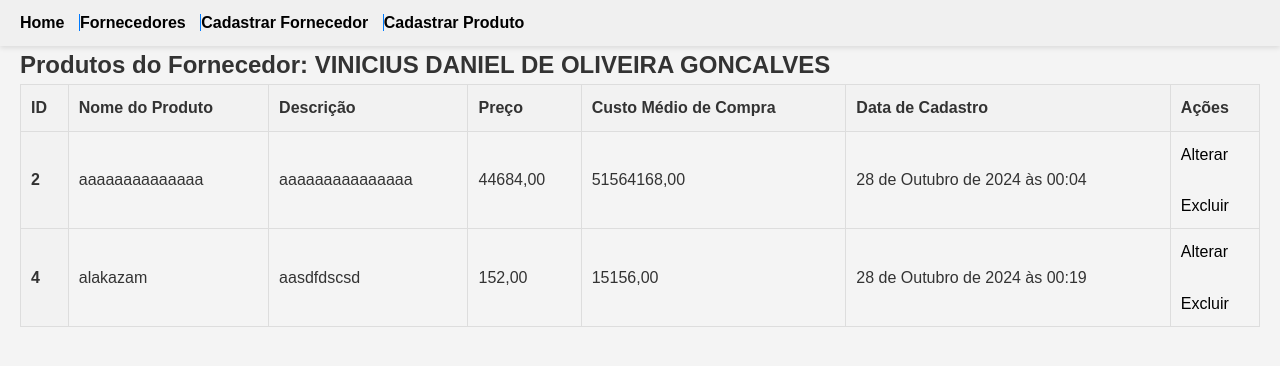
After one commit to ViniDaniel/Cadastro_de_Fornecedores, a Django app: page /fornecedores/6/produtos/ in a window 1280 px wide. The commit adds this page. Shown: the top 366 px of the page. Run offline with Django 5.2, Linux system fonts and the light colour scheme; data comes from the database, SQL or seed files in the repository.

Commit message:
atualização e criação da tabela de produtos separadamente

```diff
--- a/setup/urls.py
+++ b/setup/urls.py
@@ -22,13 +22,36 @@ from todos.views import (
     FornecedorListView,
     FornecedorCreateView,
     FornecedorUpdateView,
-    FornecedorDeleteView)
+    FornecedorDeleteView,
+    ProdutoCreateView,
+    ProdutoUpdateView,
+    ProdutoDeleteView,
+    ProdutosPorFornecedorListView,
+)
 
 urlpatterns = [
     path("admin/", admin.site.urls),
     path("", index, name="index"),
     path("fornecedores", FornecedorListView.as_view(), name="fornecedor_list"),
-    path('create', FornecedorCreateView.as_view(), name='fornecedor_form'),
-    path('atualizar/<int:pk>/', FornecedorUpdateView.as_view(), name="fornecedor_update"),
-    path('deletar/<int:pk>/', FornecedorDeleteView.as_view(), name="fornecedor_delete"),
+    path("create", FornecedorCreateView.as_view(), name="fornecedor_form"),
+    path(
+        "atualizar/<int:pk>/", FornecedorUpdateView.as_view(), name="fornecedor_update"
+    ),
+    path("deletar/<int:pk>/", FornecedorDeleteView.as_view(), name="fornecedor_delete"),
+    path("produtos", ProdutoCreateView.as_view(), name="produtos_form"),
+    path(
+        "produtos/atualizar/<int:pk>/",
+        ProdutoUpdateView.as_view(),
+        name="produtos_update",
+    ),
+    path(
+        "produtos/deletar/<int:pk>/",
+        ProdutoDeleteView.as_view(),
+        name="produtos_delete",
+    ),
+    path(
+        "fornecedores/<int:fornecedor_id>/produtos/",
+        ProdutosPorFornecedorListView.as_view(),
+        name="produtos_por_fornecedor",
+    ),
 ]
--- a/todos/models.py
+++ b/todos/models.py
@@ -5,45 +5,66 @@ from django.db import models
 # Create your models here.
 class Fornecedor(models.Model):
     UF_CHOICES = [
-        ('AC', 'Acre'),
-        ('AL', 'Alagoas'),
-        ('AP', 'Amapá'),
-        ('AM', 'Amazonas'),
-        ('BA', 'Bahia'),
-        ('CE', 'Ceará'),
-        ('DF', 'Distrito Federal'),
-        ('ES', 'Espírito Santo'),
-        ('GO', 'Goiás'),
-        ('MA', 'Maranhão'),
-        ('MT', 'Mato Grosso'),
-        ('MS', 'Mato Grosso do Sul'),
-        ('MG', 'Minas Gerais'),
-        ('PA', 'Pará'),
-        ('PB', 'Paraíba'),
-        ('PR', 'Paraná'),
-        ('PE', 'Pernambuco'),
-        ('PI', 'Piauí'),
-        ('RJ', 'Rio de Janeiro'),
-        ('RN', 'Rio Grande do Norte'),
-        ('RS', 'Rio Grande do Sul'),
-        ('RO', 'Rondônia'),
-        ('RR', 'Roraima'),
-        ('SC', 'Santa Catarina'),
-        ('SP', 'São Paulo'),
-        ('SE', 'Sergipe'),
-        ('TO', 'Tocantins'),
-    ] #No UF_Choices, primeira parte é como salva, segunda parte é como aparece pro usuario
+        ("AC", "Acre"),
+        ("AL", "Alagoas"),
+        ("AP", "Amapá"),
+        ("AM", "Amazonas"),
+        ("BA", "Bahia"),
+        ("CE", "Ceará"),
+        ("DF", "Distrito Federal"),
+        ("ES", "Espírito Santo"),
+        ("GO", "Goiás"),
+        ("MA", "Maranhão"),
+        ("MT", "Mato Grosso"),
+        ("MS", "Mato Grosso do Sul"),
+        ("MG", "Minas Gerais"),
+        ("PA", "Pará"),
+        ("PB", "Paraíba"),
+        ("PR", "Paraná"),
+        ("PE", "Pernambuco"),
+        ("PI", "Piauí"),
+        ("RJ", "Rio de Janeiro"),
+        ("RN", "Rio Grande do Norte"),
+        ("RS", "Rio Grande do Sul"),
+        ("RO", "Rondônia"),
+        ("RR", "Roraima"),
+        ("SC", "Santa Catarina"),
+        ("SP", "São Paulo"),
+        ("SE", "Sergipe"),
+        ("TO", "Tocantins"),
+    ]  # No UF_Choices, primeira parte é como salva, segunda parte é como aparece pro usuario
     nome = models.CharField(max_length=200, blank=False, null=False)
-    cnpj = models.CharField(max_length=14, blank=False, null=False, validators=[MinLengthValidator(14)])
+    cnpj = models.CharField(
+        max_length=14, blank=False, null=False, validators=[MinLengthValidator(14)]
+    )
     endereco = models.CharField(max_length=500, blank=False, null=False)
     bairro = models.CharField(max_length=50, blank=False, null=False)
     cidade = models.CharField(max_length=50, blank=False, null=False)
-    uf = models.CharField(max_length=2, choices=UF_CHOICES, verbose_name="UF",blank=False, null=False)
-    telefone = models.CharField(max_length=15, blank=False, null=False, validators=[MinLengthValidator(11)])
+    uf = models.CharField(
+        max_length=2, choices=UF_CHOICES, verbose_name="UF", blank=False, null=False
+    )
+    telefone = models.CharField(
+        max_length=15, blank=False, null=False, validators=[MinLengthValidator(11)]
+    )
     email = models.EmailField(blank=False, null=False)
-    tipo_de_produto = models.CharField(max_length=200, blank=False, null=False)
-    sobre_produto = models.CharField(max_length=500, blank=False, null=False)
     transportadora_principal = models.CharField(max_length=300, blank=False, null=False)
-    custo_medio_de_compra = models.DecimalField(max_digits=10, decimal_places=2, blank=True, null=True)
     outras_informações = models.CharField(max_length=500, blank=True, null=True)
+    outras_opcoes_de_contato = models.CharField(max_length=500, blank=True, null=True)
     data_cadastro = models.DateTimeField(auto_now_add=True)
+
+    def __str__(self):
+        return self.nome
+
+
+class Produto(models.Model):
+
+    nome_do_produto = models.CharField(max_length=100, blank=False, null=False)
+    descricao = models.CharField(max_length=500, blank=False, null=False)
+    preco = models.DecimalField(max_digits=10, decimal_places=2, blank=True, null=True)
+    custo_medio_de_compra = models.DecimalField(
+        max_digits=10, decimal_places=2, blank=True, null=True
+    )
+    data_cadastro = models.DateTimeField(auto_now_add=True)
+    fornecedor = models.ForeignKey(
+        Fornecedor, on_delete=models.CASCADE, related_name="produtos"
+    )
--- a/todos/templates/todos/base.html
+++ b/todos/templates/todos/base.html
@@ -15,6 +15,7 @@
                     <a href="{% url 'index' %}">Home</a>
                     <a href="{% url 'fornecedor_list' %}">Fornecedores</a>
                     <a href="{% url 'fornecedor_form' %}">Cadastrar Fornecedor</a>
+                    <a href="{% url 'produtos_form' %}">Cadastrar Produto</a>
                 </li>
             </ul>
         </nav>
--- /dev/null
+++ b/todos/templates/todos/produtos_por_fornecedor.html
@@ -0,0 +1,42 @@
+{% extends 'todos/base.html' %}
+
+{% block content %}
+    {% load static %}
+    <link rel="stylesheet" text="text/css" href="{% static 'css/fornecedor_list.css' %}">
+    <h2>Produtos do Fornecedor: {{ fornecedor.nome }}</h2>
+    <table border="1">
+        <thead>
+            <tr>
+                <th>ID</th>
+                <th>Nome do Produto</th>
+                <th>Descrição</th>
+                <th>Preço</th>
+                <th>Custo Médio de Compra</th>
+                <th>Data de Cadastro</th>
+                <th>Ações</th>
+            </tr>
+        </thead>
+        <tbody>
+            {% for produto in produtos %}
+            <tr>
+                <th scope="row">{{ produto.id }}</th>
+                <td>{{ produto.nome_do_produto }}</td>
+                <td>{{ produto.descricao }}</td>
+                <td>{{ produto.preco }}</td>
+                <td>{{ produto.custo_medio_de_compra }}</td>
+                <td>{{ produto.data_cadastro }}</td>
+                <td>
+                    <span class="mouse">
+                    <a href="{% url 'produtos_update' produto.id %} ">Alterar</a> <br><br>
+                    <a href="{% url 'produtos_delete' produto.id %}" >Excluir</a>
+                        </span>
+                </td>
+            </tr>
+            {% empty %}
+            <tr>
+                <td colspan="15">Nenhum produto cadastrado.</td>
+            </tr>
+            {% endfor %}
+        </tbody>
+    </table>
+{% endblock %}
--- a/todos/views.py
+++ b/todos/views.py
@@ -1,10 +1,7 @@
 from django.shortcuts import render
-from .models import Fornecedor
-from django.views.generic import (
-    ListView,
-    CreateView,
-    UpdateView,
-    DeleteView)
+from django.shortcuts import get_object_or_404
+from .models import Fornecedor, Produto
+from django.views.generic import ListView, CreateView, UpdateView, DeleteView
 from django.urls import reverse_lazy
 from django.db.models import Q
 
@@ -24,32 +21,71 @@ class FornecedorListView(ListView):
 
         if query:
             queryset = queryset.filter(
-                Q(nome__icontains=query) |
-                Q(cnpj__icontains=query) |
-                Q(endereco__icontains=query) |
-                Q(cidade__icontains=query) |
-                Q(telefone__icontains=query)
+                Q(nome__icontains=query)
+                | Q(cnpj__icontains=query)
+                | Q(endereco__icontains=query)
+                | Q(cidade__icontains=query)
+                | Q(telefone__icontains=query)
             )
         return queryset
+
 
 class FornecedorCreateView(CreateView):
     model = Fornecedor
     fields = "__all__"
     template_name = "todos/fornecedor_form.html"
-    success_url = reverse_lazy("index")
-    extra_context = {'titulo': 'Cadastrar Fornecedor'}
-
+    success_url = reverse_lazy("fornecedor_list")
+    extra_context = {"titulo": "Cadastrar Fornecedor"}
 
 
 class FornecedorUpdateView(UpdateView):
     model = Fornecedor
     fields = "__all__"
     success_url = reverse_lazy("fornecedor_list")
-    extra_context = {'titulo': 'Atualizar Fornecedor'}
-
+    extra_context = {"titulo": "Atualizar Fornecedor"}
 
 
 class FornecedorDeleteView(DeleteView):
     model = Fornecedor
     template_name = "todos/fornecedor_confirm_delete.html"
     success_url = reverse_lazy("fornecedor_list")
+
+
+class ProdutoCreateView(CreateView):
+    model = Produto
+    fields = "__all__"
+    template_name = "todos/produtos_form.html"
+    success_url = reverse_lazy("fornecedor_list")
+    extra_context = {"titulo": "Cadastrar Produto"}
+
+
+class ProdutoUpdateView(UpdateView):
+    model = Produto
+    fields = "__all__"
+    template_name = "todos/produtos_form.html"
+    success_url = reverse_lazy("fornecedor_list")
+    extra_context = {"titulo": "Atualizar Produto"}
+
+
+class ProdutoDeleteView(DeleteView):
+    model = Produto
+    template_name = "todos/produtos_confirm_delete.html"
+    success_url = reverse_lazy("fornecedor_list")
+
+
+class ProdutosPorFornecedorListView(ListView):
+    model = Produto
+    template_name = "todos/produtos_por_fornecedor.html"
+    context_object_name = "produtos"
+
+    def get_queryset(self):
+        fornecedor_id = self.kwargs["fornecedor_id"]  # Pegue o ID do fornecedor da URL
+        return Produto.objects.filter(fornecedor__id=fornecedor_id)
+
+    def get_context_data(self, **kwargs):
+        context = super().get_context_data(**kwargs)
+        # Inclua o fornecedor no contexto para mostrar seus detalhes na página
+        context["fornecedor"] = get_object_or_404(
+            Fornecedor, id=self.kwargs["fornecedor_id"]
+        )
+        return context
```
Also changed, not shown: todos/templates/todos/fornecedor_list.html (+8 -6 lines), todos/templates/todos/produtos_confirm_delete.html (added, +18 -0 lines), todos/templates/todos/produtos_form.html (added, +15 -0 lines), db.sqlite3, todos/migrations/0002_alter_fornecedor_cnpj.py, todos/migrations/0003_alter_fornecedor_telefone.py, todos/migrations/0004_alter_fornecedor_uf.py, todos/migrations/0005_remove_fornecedor_custo_medio_de_compra_and_more.py (added), todos/migrations/0006_fornecedor_outras_opcoes_de_contato.py (added).
